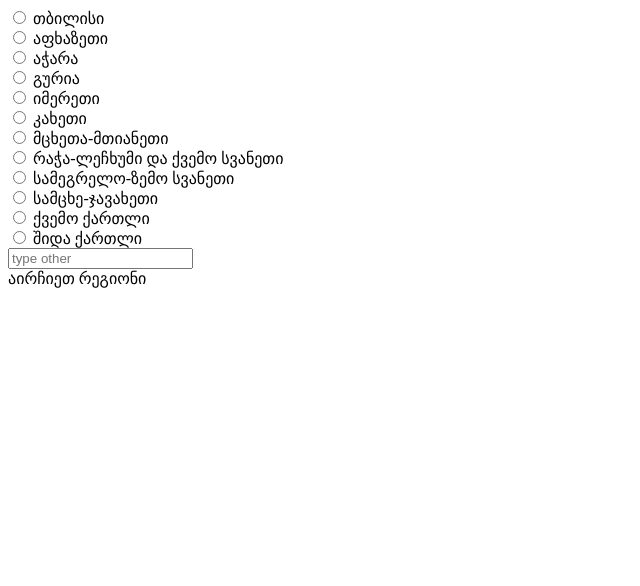
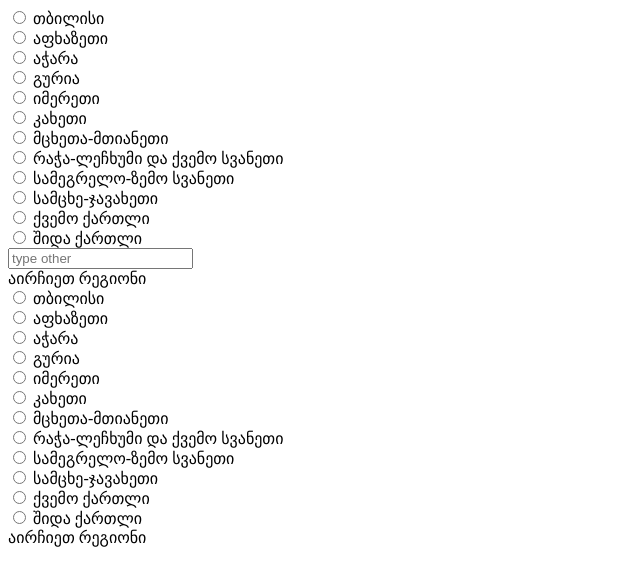
Before and after one commit to NinoNonikashvili/costum-selects, a plain HTML site: page index.html in a window 1280 px wide. Shown: the whole page, without its empty margins (0-640 px from the left). Drawn offline with Linux system fonts and the light colour scheme.

Commit message:
Update index.html

```diff
--- a/index.html
+++ b/index.html
@@ -60,3 +60,62 @@
     </div>
   </div>
 </div>
+
+<!--without input -->
+<div class="select-box">
+
+  <div class="options-box">
+
+    <div class="option">
+      <input type="radio" class="region" name="option1" id="tbilisi">
+      <label for="tbilisi">თბილისი</label>
+    </div>
+    <div class="option">
+      <input type="radio" class="region" name="option1" id="afxazeti">
+      <label for="afxazeti">აფხაზეთი</label>
+    </div>
+    <div class="option">
+      <input type="radio" class="region" name="option1" id="achara">
+      <label for="achara">აჭარა</label>
+    </div>
+    <div class="option">
+      <input type="radio" class="region" name="option1" id="guria">
+      <label for="guria">გურია</label>
+    </div>
+    <div class="option">
+      <input type="radio" class="region" name="option1" id="imereti">
+      <label for="imereti">იმერეთი</label>
+    </div>
+    <div class="option">
+      <input type="radio" class="region" name="option1" id="kaxeti">
+      <label for="kaxeti">კახეთი</label>
+    </div>
+    <div class="option">
+      <input type="radio" class="region" name="option1" id="mcxeta">
+      <label for="mcxeta">მცხეთა-მთიანეთი</label>
+    </div>
+    <div class="option">
+      <input type="radio" class="region" name="option1" id="racha">
+      <label for="racha">რაჭა-ლეჩხუმი და ქვემო სვანეთი</label>
+    </div>
+    <div class="option">
+      <input type="radio" class="region" name="option1" id="samegrelo">
+      <label for="samegrelo">სამეგრელო-ზემო სვანეთი</label>
+    </div>
+    <div class="option">
+      <input type="radio" class="region" name="option1" id="samcxe">
+      <label for="samcxe">სამცხე-ჯავახეთი</label>
+    </div>
+    <div class="option">
+      <input type="radio" class="region" name="option1" id="qartli1">
+      <label for="qartli">ქვემო ქართლი</label>
+    </div>
+    <div class="option">
+      <input type="radio" class="region" name="option1" id="qartli2">
+      <label for="qartli2">შიდა ქართლი</label>
+    </div>
+  </div>
+  <div class="selected">
+    აირჩიეთ რეგიონი
+  </div>
+</div>
```
